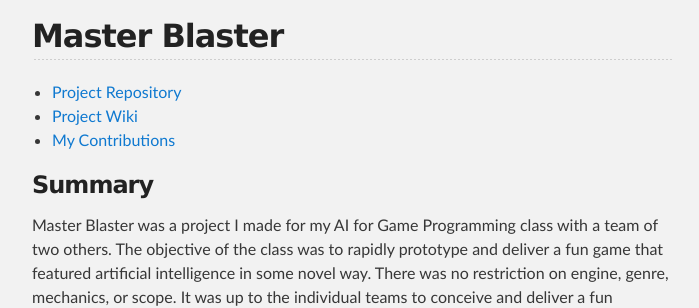
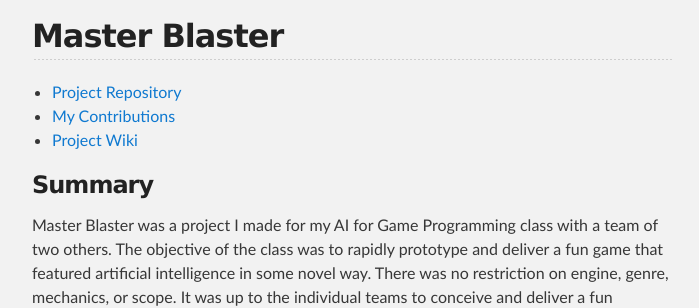
Before and after one commit to MrLever/MrLever.github.io, a Jekyll site: the page built from index.md, in a window 1280 px wide. Shown: the part 1255-1563 px from the top of the page, without its empty margins (288-987 px from the left). Built offline with Jekyll 4.4.1, drawn with Linux system fonts in a browser that asks for light colours; our own code applies the rules of GitHub Pages for plain Markdown files.

Commit message:
Re-order list

```diff
--- a/index.md
+++ b/index.md
@@ -30,8 +30,8 @@ SuperVoid is my latest games project. It's a made-from-scratch clone of Asteroid
 
 ## Master Blaster
 *   [Project Repository](https://github.com/Team-11-Games/MasterBlaster)
+*   [My Contributions](./assets/NicolasLaCognataMasterBlasterContributions.pdf)
 *   [Project Wiki](https://github.com/Team-11-Games/MasterBlaster/wiki)
-*   [My Contributions](./assets/NicolasLaCognataMasterBlasterContributions.pdf)
 
 ### Summary
 Master Blaster was a project I made for my AI for Game Programming class with a team of two others. The objective of the class was to rapidly prototype and deliver a fun game that featured artificial intelligence in some novel way. There was no restriction on engine, genre, mechanics, or scope. It was up to the individual teams to conceive and deliver a fun gameplay experience.
```
